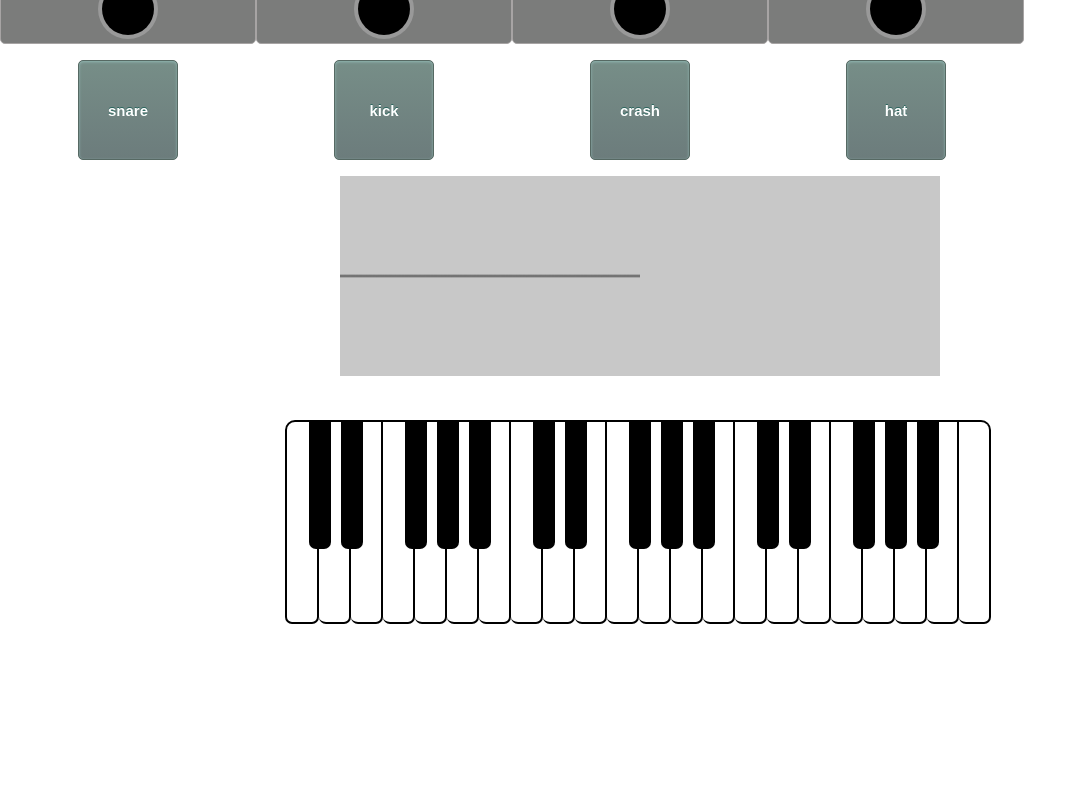
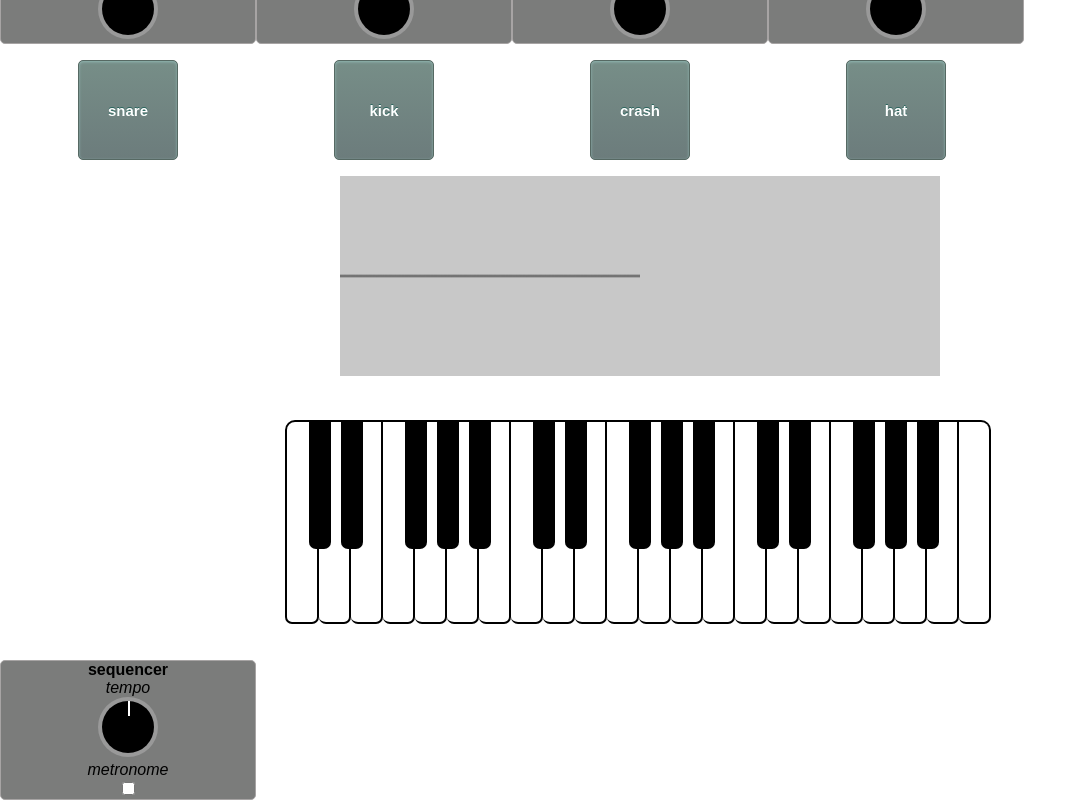
Before and after one commit to jchristof/AudioSystemTSX, a React (Create React App) app: page / in a window 1280 px wide. Shown: the part 410-1210 px from the top of the page, without its empty margins (0-1087 px from the left). Before the commit the page ends 1070 px from the top, so only its background shows below. Built offline with nearby package versions, Linux system fonts and the light colour scheme; no server answers.

Commit message:
adding sequencer with adjustable tempo and metronome

```diff
--- a/src/App.tsx
+++ b/src/App.tsx
@@ -9,7 +9,8 @@ import BasicAnalyzer from './visualizers/BasicAnalyzer';
 import AnalyzerModel from './visualizers/AnalyzerModel';
 import FrequencyBarAnalyser from './visualizers/FrequencyBarVisualizer';
 import KeyController from './controls/KeyController';
-import Sequencer from './Sequencer';
+import Sequencer from './sequencer/Sequencer';
+import SequencerControl from './sequencer/SequencerControl';
 
 // type Props = {
 //   clickFunction: (freq: number) => void;
@@ -28,12 +29,14 @@ import Sequencer from './Sequencer';
 // <Button clickFunction={(freq) => this.audioSystem.note(freq)} text="220"/>
 
 class App extends React.Component {
+
   private audioSystem: AudioSystem;
   private audioLoader: AudioLoader;
   private convolver: ConvolverReverb;
   private waveAnalyser: AnalyzerModel;
   private barAnalyser: AnalyzerModel;
   private sequencer: Sequencer;
+
   constructor(props: {}, context?: any) {
     super(props, context);
     this.audioSystem = new AudioSystem();
@@ -84,6 +87,9 @@ class App extends React.Component {
           <FrequencyBarAnalyser analyzerModel={this.barAnalyser}/>
         </div>
         <KeyController audioSystem={this.audioSystem}/>
+        <div className="column">
+          <SequencerControl  sequencer={this.sequencer}/>
+        </div>
       </div>
     );
   }
--- a/src/Sequencer.ts
+++ /dev/null
@@ -1,26 +0,0 @@
-import AudioSystem from './AudioSystem';
-import SequencerTimer from './sequencer/SequencerTimer';
-
-export default class Sequencer {
-
-    private readonly audioSystem: AudioSystem;
-    private readonly sequencerTimer: SequencerTimer;
-
-    constructor(audioSystem: AudioSystem) {
-        this.audioSystem = audioSystem;
-        this.sequencerTimer = new SequencerTimer(audioSystem);
-    }
-
-    public start(): void {
-        console.log('start squencing');
-        this.sequencerTimer.pulse = (beat, time) => { this.playOsc(time); };
-        this.sequencerTimer.start();
-    }
-
-    private playOsc(time: number): void {
-        var osc = this.audioSystem.audioContext().createOscillator();
-        osc.connect(this.audioSystem.audioContext().destination);
-        osc.start(time);
-        osc.stop(time + 0.1);
-    }
-}
--- /dev/null
+++ b/src/sequencer/Sequencer.ts
@@ -0,0 +1,45 @@
+import AudioSystem from '../AudioSystem';
+import SequencerTimer from '../sequencer/SequencerTimer';
+
+export default class Sequencer {
+
+    private readonly audioSystem: AudioSystem;
+    private readonly sequencerTimer: SequencerTimer;
+    private _metronomeAudible = false;
+
+    constructor(audioSystem: AudioSystem) {
+        this.audioSystem = audioSystem;
+        this.sequencerTimer = new SequencerTimer(audioSystem);
+    }
+
+    get timer(): SequencerTimer {
+        return this.sequencerTimer;
+    }
+
+    set metronomeAudible(audible: boolean) {
+        this._metronomeAudible = audible;
+    }
+
+    public start(): void {
+        console.log('start squencing');
+        this.sequencerTimer.pulse = (beat, time) => {
+            this.playOsc(beat, time);
+        };
+        this.sequencerTimer.start();
+    }
+
+    private playOsc(beat: number, time: number): void {
+        if (!this._metronomeAudible)
+            return;
+
+        var osc = this.audioSystem.audioContext().createOscillator();
+        var gain = this.audioSystem.audioContext().createGain();
+        gain.gain.value = beat ? .05 : .1;
+
+        osc.connect(gain);
+        gain.connect(this.audioSystem.audioContext().destination);
+
+        osc.start(time);
+        osc.stop(time + 0.1);
+    }
+}
--- /dev/null
+++ b/src/sequencer/SequencerControl.tsx
@@ -0,0 +1,44 @@
+import * as React from 'react';
+
+import Dial from '../controls/Dial';
+import Sequencer from './Sequencer';
+
+type Props = {
+    sequencer: Sequencer
+};
+
+type State = {
+
+};
+
+export default class SequencerControl extends React.Component<Props, State> {
+    constructor(props: Props) {
+        super(props);
+    }
+
+    setTempo(value: number): void {
+        this.props.sequencer.timer.tempo = (value * 100) + 20;
+    }
+
+    render() {
+        return (
+            <div className="SampleChannel-border">
+            <b>sequencer</b>
+            <br/>
+            <em>tempo</em>
+            <Dial
+                id={'tempo'}
+                onValueChanged={(id, value) => this.setTempo(value)}
+                dialSize={30}
+            />
+            <em>metronome</em>
+            <br/>
+            <input
+                type="checkbox"
+                defaultChecked={false}
+                onChange={(event: any) => this.props.sequencer.metronomeAudible = event.currentTarget.checked}
+            />
+            </div>
+        );
+    }
+}
--- a/src/sequencer/SequencerTimer.ts
+++ b/src/sequencer/SequencerTimer.ts
@@ -1,7 +1,7 @@
 import AudioSystem from '../AudioSystem';
 
 export default class SequencerTimer {
-    private _tempo = 120.0;
+    private _tempo = 60.0;
     private current16thNote = 0;
     private futureTickTime: number;
     private secondsPerBeat = 60 / this.tempo;
```
